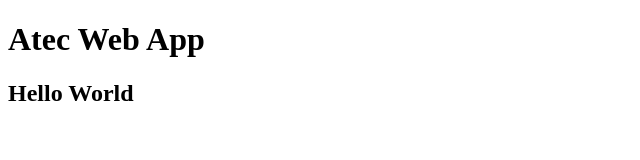
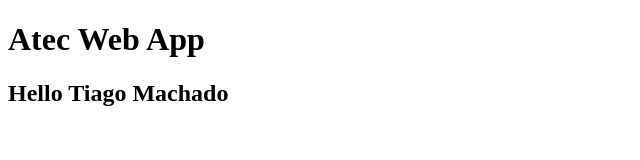
Before and after one commit to TiagoMachado24/atec-web-app, a plain HTML site: page index.html in a window 1280 px wide. Shown: the whole page, without its empty margins (0-640 px from the left). Drawn offline with Linux system fonts and the light colour scheme.

Commit message:
Hello message edited

```diff
--- a/index.html
+++ b/index.html
@@ -9,6 +9,6 @@
 <body>
     <h1>Atec Web App</h1>
 
-    <h2>Hello World</h2>
+    <h2>Hello Tiago Machado</h2>
 </body>
 </html>
```
